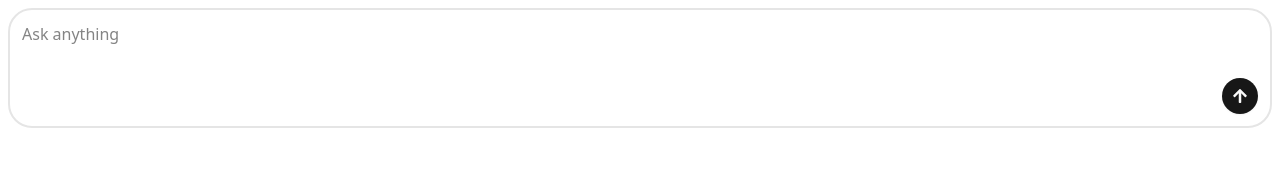
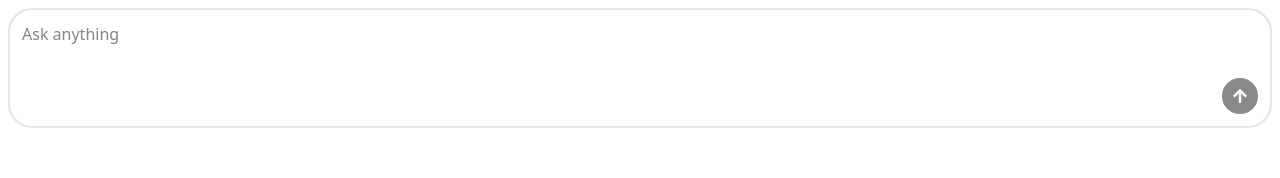
Before and after one commit to arpi0510/chatbot, a React (Vite) app in the folder packages/client/: page / in a window 1280 px wide. Shown: the top 178 px of the page. Built offline with nearby package versions, Linux system fonts and the light colour scheme.

Commit message:
Converting to chat bot form

```diff
--- a/packages/client/package.json
+++ b/packages/client/package.json
@@ -17,6 +17,7 @@
     "lucide-react": "^0.543.0",
     "react": "^19.1.1",
     "react-dom": "^19.1.1",
+    "react-hook-form": "^7.62.0",
     "react-icons": "^5.5.0",
     "tailwind-merge": "^3.3.1",
     "tailwindcss": "^4.1.13"
--- a/packages/client/src/components/Chatbot.tsx
+++ b/packages/client/src/components/Chatbot.tsx
@@ -1,18 +1,45 @@
+import { useForm } from 'react-hook-form';
 import { Button } from './ui/button';
 import { FaArrowUp } from 'react-icons/fa';
+import type { KeyboardEvent } from 'react';
+
+type FormData = {
+  prompt: string;
+};
 
 const Chatbot = () => {
+  const { register, handleSubmit, reset, formState } = useForm<FormData>();
+  const onSubmit = (data: FormData) => {
+    console.log(data);
+    reset();
+  };
+
+  const onKeyDown = (e: KeyboardEvent<HTMLFormElement>) => {
+    if (e.key == 'Enter' && !e.shiftKey) {
+      e.preventDefault();
+      handleSubmit(onSubmit)();
+    }
+  };
+
   return (
-    <div className="flex flex-col gap-2 items-end border-2 p-3 rounded-3xl">
+    <form
+      onSubmit={handleSubmit(onSubmit)}
+      onKeyDown={onKeyDown}
+      className="flex flex-col gap-2 items-end border-2 p-3 rounded-3xl"
+    >
       <textarea
+        {...register('prompt', {
+          required: true,
+          validate: (message) => message.trim().length > 0,
+        })}
         className="w-full border-0 focus:outline-0 resize-none"
         placeholder="Ask anything"
         maxLength={1000}
       ></textarea>
-      <Button className="w-9 h-9 rounded-3xl">
+      <Button disabled={!formState.isValid} className="w-9 h-9 rounded-3xl">
         <FaArrowUp />
       </Button>
-    </div>
+    </form>
   );
 };
 
```
Also changed, not shown: 1 other file (tests, documents, lock files or other folders).
